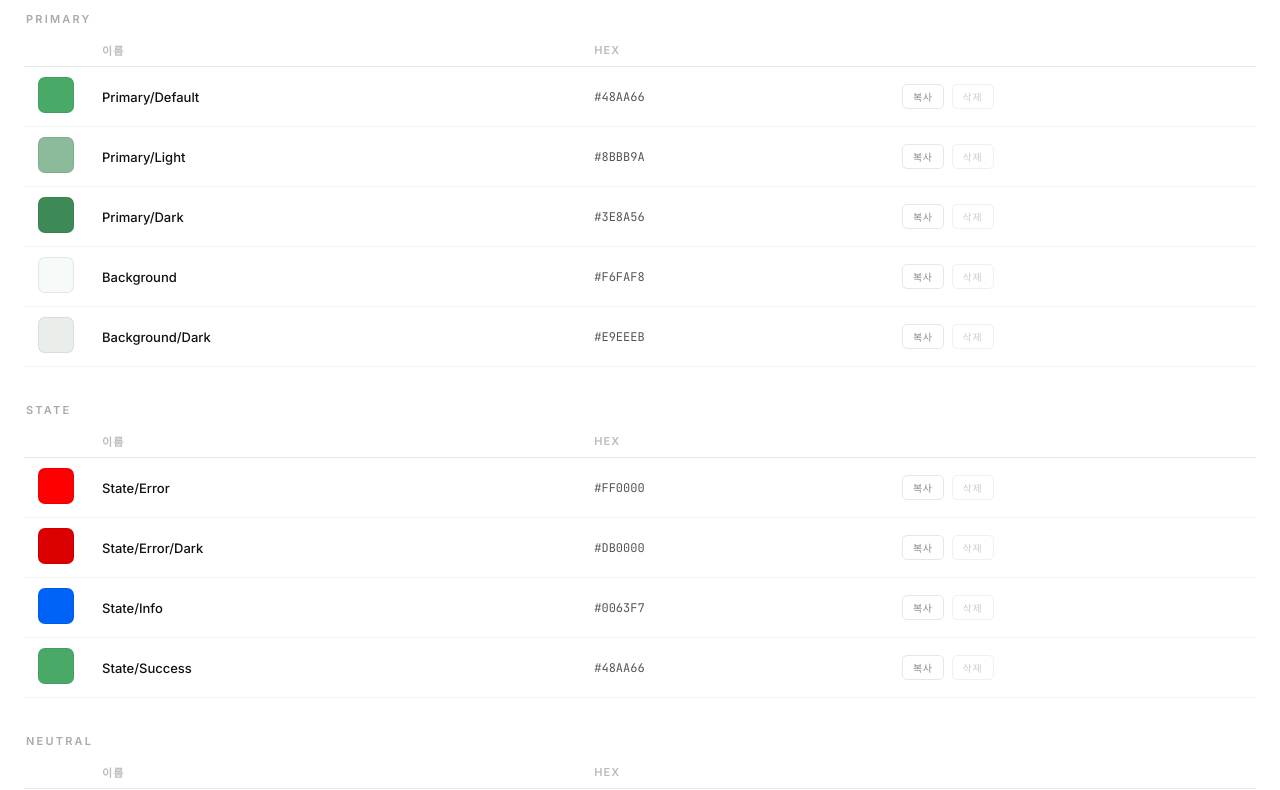
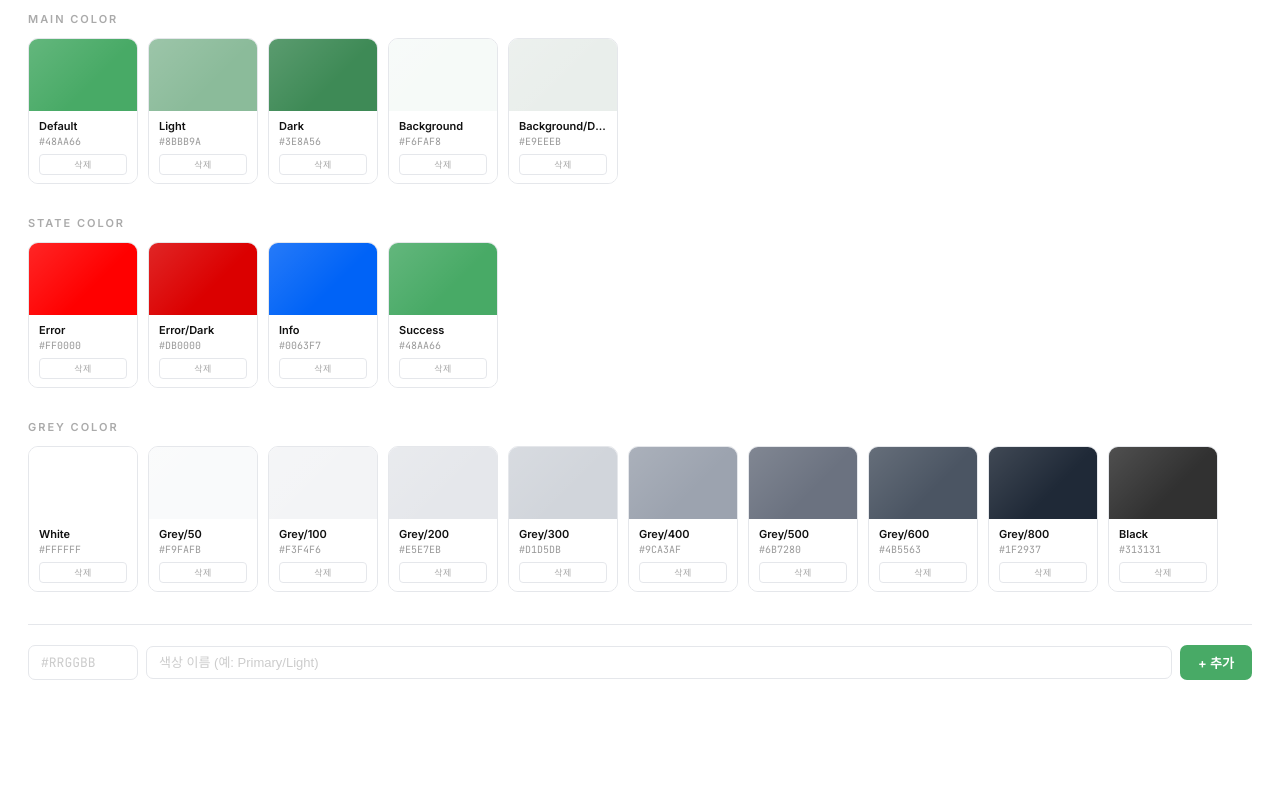
Before and after one commit to doyeon-herlab/color-palette, a plain HTML site: page index.html in a window 1280 px wide. Shown: the part 76-866 px from the top of the page. After the commit the page ends 800 px from the top, so only its background shows below. Drawn offline with Linux system fonts and the light colour scheme.

Commit message:
Update index.html

```diff
--- a/index.html
+++ b/index.html
@@ -12,131 +12,117 @@
   body {
     background: #ffffff;
     font-family: 'Inter', sans-serif;
-    padding: 40px 24px;
+    padding: 36px 28px;
     color: #111;
   }
 
   h1 {
-    font-size: 13px;
-    letter-spacing: 0.25em;
-    text-transform: uppercase;
-    color: #999;
-    margin-bottom: 32px;
-    font-weight: 500;
+    font-size: 20px;
+    letter-spacing: 0.01em;
+    color: #111;
+    margin-bottom: 28px;
+    font-weight: 600;
   }
 
   .section {
-    margin-bottom: 36px;
+    margin-bottom: 32px;
   }
 
   .section-title {
-    font-family: 'Inter', sans-serif;
     font-size: 11px;
     font-weight: 600;
-    letter-spacing: 0.2em;
+    letter-spacing: 0.18em;
     text-transform: uppercase;
     color: #aaa;
-    margin-bottom: 8px;
-    padding-left: 2px;
+    margin-bottom: 12px;
   }
 
-  table {
-    width: 100%;
-    border-collapse: collapse;
-    font-size: 13px;
+  .grid {
+    display: flex;
+    flex-wrap: wrap;
+    gap: 10px;
   }
 
-  thead th {
-    text-align: left;
-    padding: 8px 14px;
+  .card {
+    width: 110px;
+    border-radius: 10px;
+    overflow: hidden;
+    border: 1px solid #e5e7eb;
+    cursor: pointer;
+    transition: transform 0.15s, box-shadow 0.15s;
+  }
+
+  .card:hover {
+    transform: translateY(-3px);
+    box-shadow: 0 6px 16px rgba(0,0,0,0.08);
+  }
+
+  .card-swatch {
+    width: 100%;
+    height: 72px;
+    position: relative;
+  }
+
+  .card-swatch::after {
+    content: '';
+    position: absolute;
+    inset: 0;
+    background: linear-gradient(135deg, rgba(255,255,255,0.15) 0%, transparent 60%);
+  }
+
+  .card-body {
+    padding: 8px 10px;
+    background: #fff;
+  }
+
+  .card-name {
     font-size: 11px;
     font-weight: 600;
-    letter-spacing: 0.1em;
-    text-transform: uppercase;
-    color: #bbb;
-    border-bottom: 1px solid #e5e7eb;
+    color: #111;
+    margin-bottom: 2px;
+    white-space: nowrap;
+    overflow: hidden;
+    text-overflow: ellipsis;
   }
 
-  tbody tr {
-    border-bottom: 1px solid #f3f4f6;
-    transition: background 0.12s;
+  .card-hex {
+    font-family: 'JetBrains Mono', monospace;
+    font-size: 10px;
+    color: #999;
   }
 
-  tbody tr:hover { background: #f9fafb; }
-
-  td {
-    padding: 10px 14px;
-    vertical-align: middle;
-    color: #111;
+  .card-actions {
+    display: flex;
+    gap: 4px;
+    margin-top: 6px;
   }
 
-  .td-swatch {
-    width: 48px;
-  }
-
-  .swatch {
-    width: 36px;
-    height: 36px;
-    border-radius: 7px;
-    border: 1px solid rgba(0,0,0,0.08);
-    display: inline-block;
-  }
-
-  .td-name {
-    font-weight: 500;
-    color: #111;
-    min-width: 160px;
-  }
-
-  .td-hex {
+  .copy-btn, .delete-btn {
+    flex: 1;
     font-family: 'JetBrains Mono', monospace;
-    font-size: 12px;
-    color: #555;
-    min-width: 100px;
-  }
-
-  .copy-btn {
-    font-family: 'JetBrains Mono', monospace;
-    font-size: 10px;
-    letter-spacing: 0.08em;
-    color: #888;
-    background: none;
-    border: 1px solid #e5e7eb;
-    padding: 4px 10px;
-    border-radius: 5px;
+    font-size: 9px;
+    letter-spacing: 0.05em;
+    text-transform: uppercase;
+    border-radius: 4px;
+    padding: 3px 0;
     cursor: pointer;
     transition: all 0.15s;
-    text-transform: uppercase;
-  }
-
-  .copy-btn:hover { border-color: #aaa; color: #111; }
-  .copy-btn.copied { border-color: #48AA66; color: #48AA66; }
-
-  .delete-btn {
-    font-size: 10px;
-    color: #ccc;
+    border: 1px solid #e5e7eb;
     background: none;
-    border: 1px solid #f0f0f0;
-    padding: 4px 10px;
-    border-radius: 5px;
-    cursor: pointer;
-    transition: all 0.15s;
-    margin-left: 4px;
-    text-transform: uppercase;
-    font-family: 'JetBrains Mono', monospace;
-    letter-spacing: 0.08em;
+    color: #aaa;
   }
 
   .delete-btn:hover { border-color: #ffaaaa; color: #e05555; }
 
   /* Add row */
   .add-section {
-    margin-top: 16px;
+    margin-top: 8px;
     padding-top: 20px;
     border-top: 1px solid #e5e7eb;
     display: flex;
     gap: 8px;
     align-items: center;
+    flex-wrap: wrap;
   }
 
   input {
@@ -151,10 +137,10 @@
   }
 
   input:focus { border-color: #48AA66; }
-  input::placeholder { color: #bbb; }
+  input::placeholder { color: #ccc; }
 
   .hex-input { width: 110px; font-family: 'JetBrains Mono', monospace; }
-  .name-input { flex: 1; }
+  .name-input { flex: 1; min-width: 160px; }
 
   .add-btn {
     background: #48AA66;
@@ -175,15 +161,13 @@
   .error-msg {
     font-size: 11px;
     color: #e05555;
-    margin-left: 4px;
     display: none;
   }
 </style>
 </head>
 <body>
 
-<h1>Design System · Color Palette</h1>
-
+<h1>Color Palette</h1>
 <div id="paletteContainer"></div>
 
 <div class="add-section">
@@ -195,20 +179,20 @@
 
 <script>
   const defaultColors = [
-    { group: 'Primary', colors: [
-      { name: 'Primary/Default',  hex: '#48AA66' },
-      { name: 'Primary/Light',    hex: '#8BBB9A' },
-      { name: 'Primary/Dark',     hex: '#3E8A56' },
+    { group: 'Main Color', colors: [
+      { name: 'Default',          hex: '#48AA66' },
+      { name: 'Light',            hex: '#8BBB9A' },
+      { name: 'Dark',             hex: '#3E8A56' },
       { name: 'Background',       hex: '#F6FAF8' },
       { name: 'Background/Dark',  hex: '#E9EEEB' },
     ]},
-    { group: 'State', colors: [
-      { name: 'State/Error',      hex: '#FF0000' },
-      { name: 'State/Error/Dark', hex: '#DB0000' },
-      { name: 'State/Info',       hex: '#0063F7' },
-      { name: 'State/Success',    hex: '#48AA66' },
+    { group: 'State Color', colors: [
+      { name: 'Error',      hex: '#FF0000' },
+      { name: 'Error/Dark', hex: '#DB0000' },
+      { name: 'Info',       hex: '#0063F7' },
+      { name: 'Success',    hex: '#48AA66' },
     ]},
-    { group: 'Neutral', colors: [
+    { group: 'Grey Color', colors: [
       { name: 'White',    hex: '#FFFFFF' },
       { name: 'Grey/50',  hex: '#F9FAFB' },
       { name: 'Grey/100', hex: '#F3F4F6' },
@@ -222,38 +206,29 @@
     ]},
   ];
 
-  let data = JSON.parse(localStorage.getItem('palette_v3') || 'null') || defaultColors;
+  let data = JSON.parse(localStorage.getItem('palette_v4') || 'null') || defaultColors;
 
-  function save() { localStorage.setItem('palette_v3', JSON.stringify(data)); }
+  function save() { localStorage.setItem('palette_v4', JSON.stringify(data)); }
 
   function render() {
     const container = document.getElementById('paletteContainer');
     container.innerHTML = data.map((section, si) => `
       <div class="section">
         <div class="section-title">${section.group}</div>
-        <table>
-          <thead>
-            <tr>
-              <th class="td-swatch"></th>
-              <th>이름</th>
-              <th>HEX</th>
-              <th></th>
-            </tr>
-          </thead>
-          <tbody>
-            ${section.colors.map((c, ci) => `
-              <tr>
-                <td class="td-swatch"><span class="swatch" style="background:${c.hex}"></span></td>
-                <td class="td-name">${c.name}</td>
-                <td class="td-hex">${c.hex.toUpperCase()}</td>
-                <td>
-                  <button class="copy-btn" onclick="copyHex(this, '${c.hex}')">복사</button>
-                  <button class="delete-btn" onclick="removeColor(${si}, ${ci})">삭제</button>
-                </td>
-              </tr>
-            `).join('')}
-          </tbody>
-        </table>
+        <div class="grid">
+          ${section.colors.map((c, ci) => `
+            <div class="card">
+              <div class="card-swatch" style="background:${c.hex}"></div>
+              <div class="card-body">
+                <div class="card-name">${c.name}</div>
+                <div class="card-hex">${c.hex.toUpperCase()}</div>
+                <div class="card-actions">
+                  <button class="delete-btn" onclick="removeColor(${si},${ci})">삭제</button>
+                </div>
+              </div>
+            </div>
+          `).join('')}
+        </div>
       </div>
     `).join('');
   }
@@ -280,10 +255,7 @@
     if (!/^#[0-9A-Fa-f]{6}$/.test(hex)) {
       errorMsg.style.display = 'inline';
       document.getElementById('hexInput').style.borderColor = '#ffaaaa';
-      setTimeout(() => {
-        errorMsg.style.display = 'none';
-        document.getElementById('hexInput').style.borderColor = '';
-      }, 2000);
+      setTimeout(() => { errorMsg.style.display = 'none'; document.getElementById('hexInput').style.borderColor = ''; }, 2000);
       return;
     }
 
@@ -291,9 +263,9 @@
     const groupName = parts.length > 1 ? parts[0] : 'Custom';
     const existing = data.find(s => s.group === groupName);
     if (existing) {
-      existing.colors.push({ name, hex });
+      existing.colors.push({ name: parts.slice(1).join('/') || name, hex });
     } else {
-      data.push({ group: groupName, colors: [{ name, hex }] });
+      data.push({ group: groupName, colors: [{ name: parts.slice(1).join('/') || name, hex }] });
     }
 
     save(); render();
```
